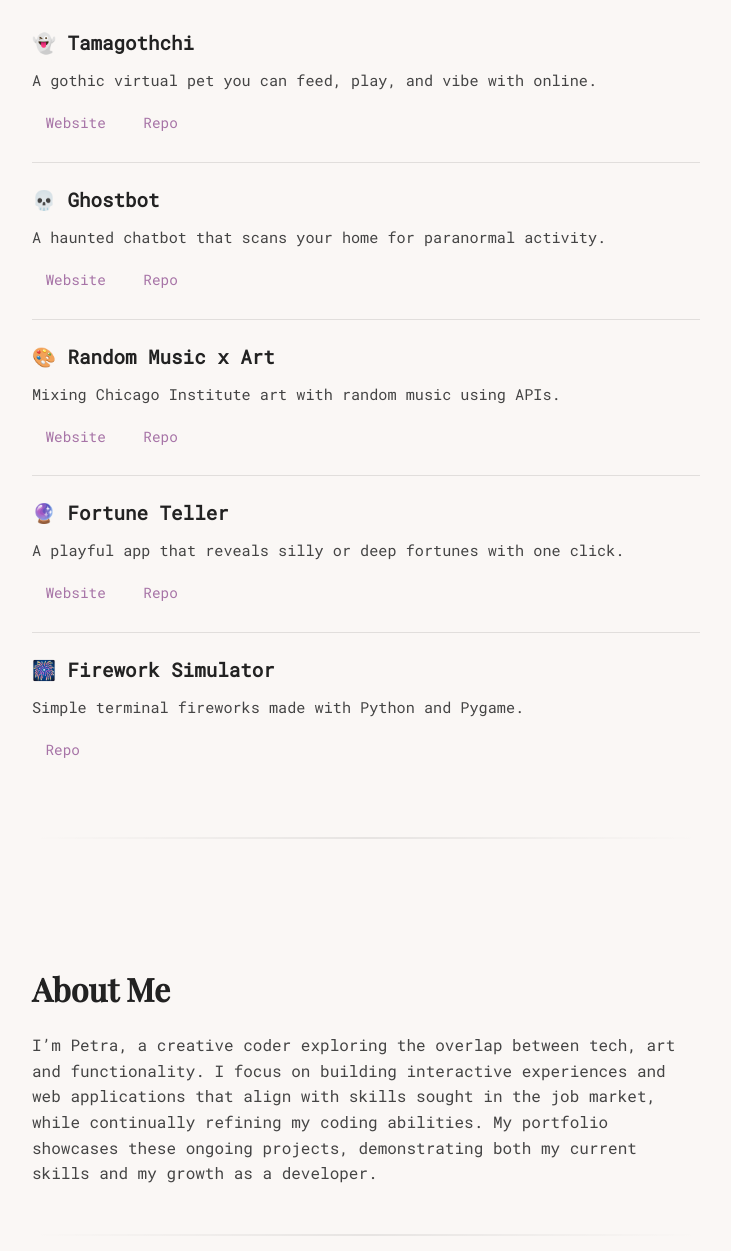
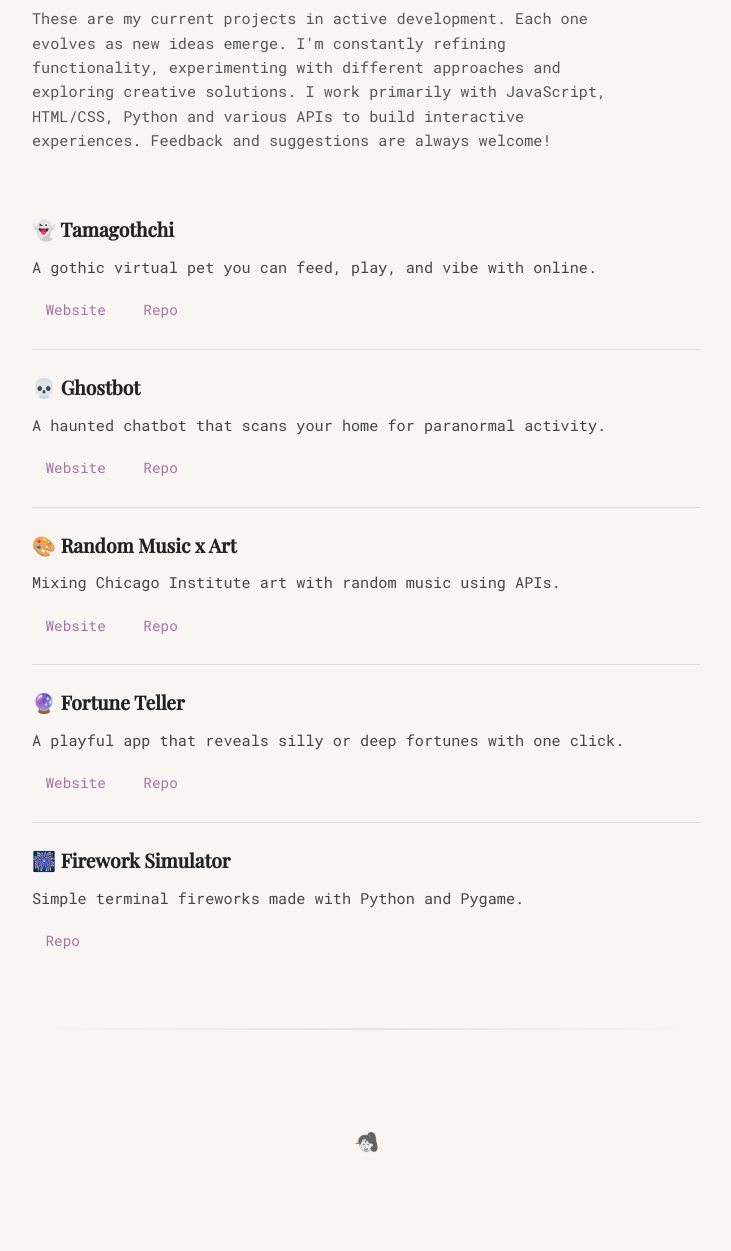
Before and after one commit to Petratype/portfolio, a plain HTML site: page index.html in a window 1280 px wide. Shown: the part 479-1730 px from the top of the page, without its empty margins (274-1005 px from the left). Drawn offline with nearby package versions, Linux system fonts and the light colour scheme.

Commit message:
Updating interface details

```diff
--- a/index.html
+++ b/index.html
@@ -38,7 +38,8 @@
     </section>
 
     <section id="projects">
-      <h2>Projects</h2>
+      <h2>P r o j e c t s</h2>
+      <p class="projects-intro">These are my current projects in active development. Each one evolves as new ideas emerge. I'm constantly refining functionality, experimenting with different approaches and exploring creative solutions. I work primarily with JavaScript, HTML/CSS, Python and various APIs to build interactive experiences. Feedback and suggestions are always welcome!</p>
       <div class="projects-list">
 
         <div class="project-item">
@@ -87,16 +88,24 @@
       </div>
     </section>
 
+    <div class="section-separator">
+      <img src="images/petratype.png" alt="PetraType" class="separator-icon" />
+    </div>
+
     <section id="about">
-      <h2>About Me</h2>
+      <h2>A b o u t   M e</h2>
       <p>
         I’m Petra, a creative coder exploring the overlap between tech, art and functionality.
         I focus on building interactive experiences and web applications that align with skills sought in the job market, while continually refining my coding abilities. My portfolio showcases these ongoing projects, demonstrating both my current skills and my growth as a developer.
       </p>
     </section>
 
+    <div class="section-separator">
+      <img src="images/petratype.png" alt="PetraType" class="separator-icon" />
+    </div>
+
     <section id="contact">
-      <h2>Contact</h2>
+      <h2>C o n t a c t</h2>
       <p>Find me online:</p>
       <ul>
         <li><a href="https://github.com/Petratype" target="_blank">GitHub</a></li>
--- a/style.css
+++ b/style.css
@@ -99,9 +99,9 @@ header {
   text-decoration: none;
   color: inherit;
   font-weight: 500;
-  font-size: 0.9rem;
+  font-size: 1rem;
   padding: 0.3rem 0.5rem;
-  font-family: 'Roboto Mono', monospace;
+  font-family: 'Playfair Display', serif;
   transition: all 0.2s ease;
   position: relative;
 }
@@ -179,6 +179,15 @@ header {
   margin: 0 0 1.4rem 0;
   text-align: left;
 }
+
+.projects-intro {
+  font-family: 'Roboto Mono', monospace;
+  line-height: 1.6;
+  color: #555;
+  margin: 0 0 2.5rem 0;
+  font-size: 0.95rem;
+  max-width: 600px;
+}
 #projects::after {
   content: '';
   display: block;
@@ -217,7 +226,7 @@ header {
   font-size: 1.2rem;
   font-weight: 600;
   color: #222;
-  font-family: 'Roboto Mono', monospace;
+  font-family: 'Playfair Display', serif;
 }
 .project-item p {
   margin: 0 0 1rem 0;
@@ -327,7 +336,7 @@ body.clean-light {
   --accent: #a774a7;
   --separator: rgba(0,0,0,0.08);
   --hover-tint: rgba(0,0,0,0.03);
-  background: #faf7f5;
+  background: #f8f5f2;
   color: #222;
 }
 body.clean-light .card { background: #fff; border: 1px solid #eee; }
@@ -338,6 +347,9 @@ body.clean-light .hero::after {
 }
 body.clean-light .hero h2 { color: #3d2a1f; }
 body.clean-light .hero p { color: #6b4e3d; }
+body.clean-light #projects h2,
+body.clean-light #about h2,
+body.clean-light #contact h2 { color: #5d4037; }
 
 /* Dark theme */
 body.clean-dark {
@@ -350,6 +362,7 @@ body.clean-dark {
 body.clean-dark header { background: rgba(14,14,16,0.85); border-bottom-color: rgba(255,255,255,0.06); }
 body.clean-dark .card { background: #151516; border: 1px solid rgba(255,255,255,0.06); }
 body.clean-dark nav a { color: #d6d6d6; }
+body.clean-dark .project-item h3 { color: #e8e8e8; }
 
 /* Spooky theme */
 body.spooky {
@@ -359,6 +372,7 @@ body.spooky {
 }
 body.spooky header { background: rgba(10,10,12,0.75); border-bottom-color: rgba(255,255,255,0.04); }
 body.spooky .card { background: #111114; border: 1px solid rgba(255,255,255,0.04); }
+body.spooky .project-item h3 { color: #f0f0f0; }
 
 header h1, .brand h1, .card a, #mode-buttons button { color: var(--accent); border-color: var(--accent); }
 
@@ -405,4 +419,25 @@ header h1, .brand h1, .card a, #mode-buttons button { color: var(--accent); bord
 
 img { max-width: 100%; display: block; }
 
+.section-separator {
+  display: flex;
+  justify-content: center;
+  align-items: center;
+  padding: 2rem 0;
+  max-width: var(--max-width);
+  margin: 0 auto;
+}
+
+.separator-icon {
+  width: 32px;
+  height: 32px;
+  opacity: 0.6;
+  transition: opacity 0.3s ease;
+  display: block;
+}
+
+.separator-icon:hover {
+  opacity: 1;
+}
+
 a:focus, button:focus { outline: 2px dashed rgba(90,200,250,0.35); outline-offset: 2px; }
```
Also changed, not shown: images/github-logo-black.png (added), images/github-logo.webp (added), images/linkedin-logo-white.webp (added), images/linkedin-logo.webp (added), images/mail-logo.webp (added), images/notion-logo.webp (added).
